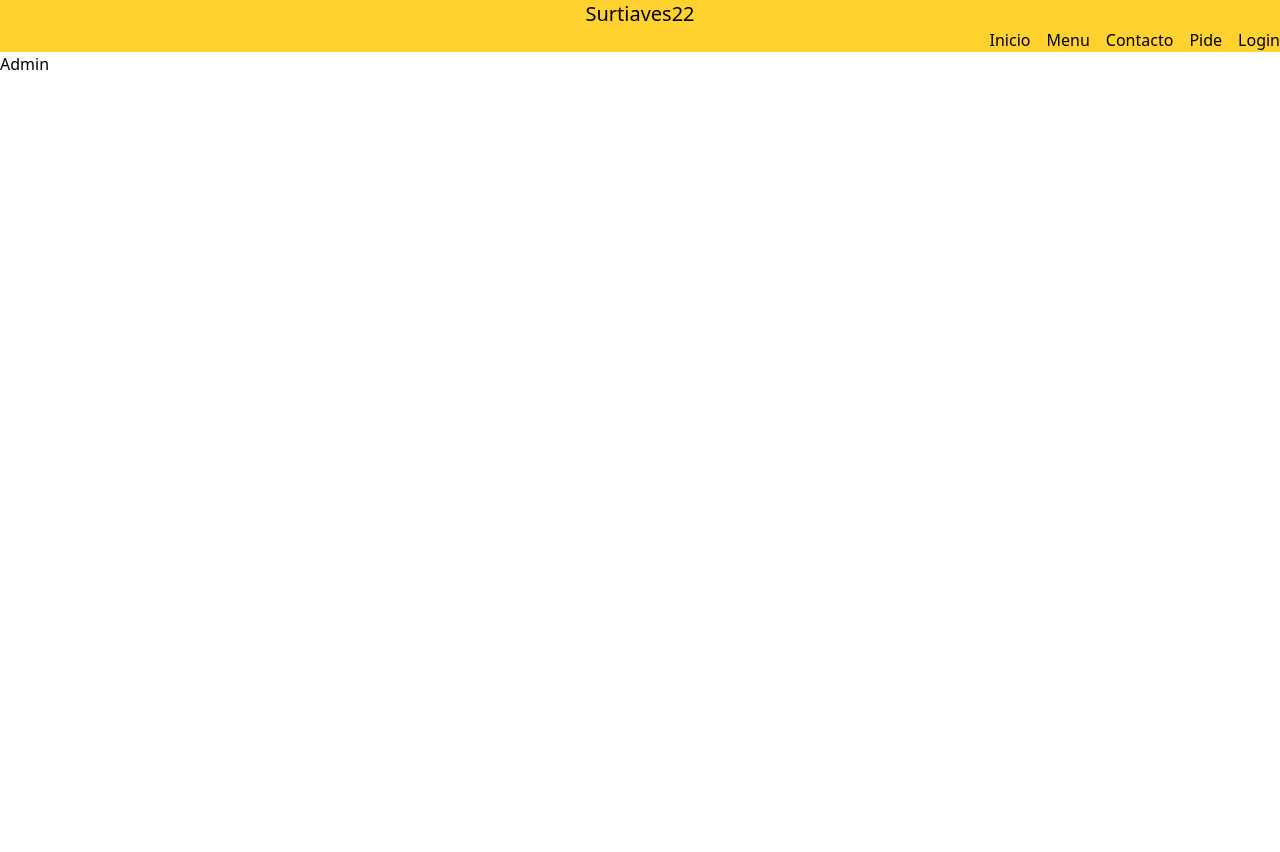
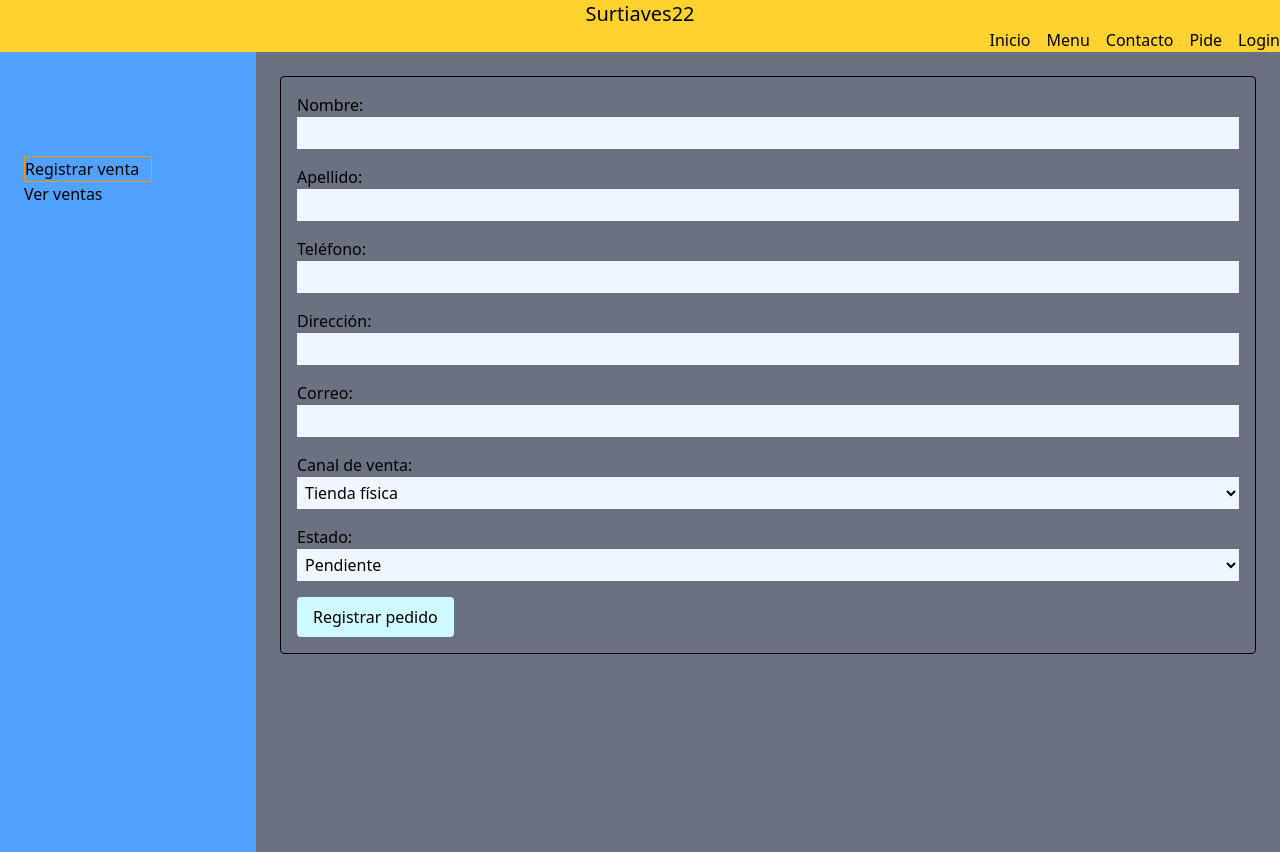
Before and after one commit to DrakoMiau/surtiaves22, a React (Vite) app: page /admin in a window 1280 px wide. Before the commit the page ends 800 px from the top, so only its background shows below. Built offline with nearby package versions, Linux system fonts and the light colour scheme.

Commit message:
caja funcionando 100%

```diff
--- a/src/Admin.jsx
+++ b/src/Admin.jsx
@@ -1,7 +1,30 @@
-function Admin(){
-  return(
-  <>
-      Admin
+import Registrar from "./components/ventas/Modificar";
+import Modificar from "./components/ventas/Registrar";
+import { useState } from "react";
+
+function Admin() {
+  const [vista, setVista] = useState("ver");
+  return (
+    <>
+      <div className="flex h-screen">
+        <nav className="w-64 bg-blue-400 p-6">
+          <ul className="bg-blue-400 p-20 flex flex-col justify-items-start pl-0">
+            <li
+              className="border-amber-500 border-solid border-1"
+              onClick={() => setVista("registrar")}
+            >
+              Registrar venta
+            </li>
+            <li onClick={() => setVista("ver")}>Ver ventas</li>
+          </ul>
+        </nav>
+        <section className="flex-1 p-6 bg-gray-500">
+          {/*Aqui se tiene que mostrar el historico de ventas o el formulario de creacion de facturas*/}
+          {/*Recordar poner como estado inicial el nombre del cajer@ y su bienvenida*/}
+          {vista === "registrar" && <Registrar />}
+          {vista === "ver" && <Modificar />}
+        </section>
+      </div>
     </>
   );
 }
--- a/src/components/ventas/Modificar.jsx
+++ b/src/components/ventas/Modificar.jsx
@@ -1,4 +1,3 @@
-
 import { useState, useEffect } from 'react';
 
 function Modificar() {
--- a/src/components/ventas/Registrar.jsx
+++ b/src/components/ventas/Registrar.jsx
@@ -1,49 +1,152 @@
+
 import { useState } from "react";
 
 function Registrar() {
-  const [nombre, setNombre] = useState(""); // guardamos el nombre
-  const [fecha, setFecha] = useState("");
-  const [valor, setValor] = useState();
+  const [nombre, setNombre] = useState("");
+  const [apellido, setApellido] = useState("");
+  const [telefono, setTelefono] = useState("");
+  const [direccion, setDireccion] = useState("");
+  const [correo, setCorreo] = useState("");
+
+  const [estado, setEstado] = useState("Pendiente");
+  const [canalVenta, setCanalVenta] = useState(1);
+
+  const canales = [
+    { id_canal: 1, nombre: "Tienda física" },
+    { id_canal: 2, nombre: "Página web" },
+    { id_canal: 3, nombre: "Llamada telefónica" },
+  ];
 
   const handleSubmit = async (e) => {
-    e.preventDefault(); // es para evitar el comportamiento por default del navegador, asi no recarga la pagina cuando se ejecuta el submit
+    e.preventDefault();
 
     try {
-      const res = await fetch("http://localhost:3001/clientes", {
+      // Crear cliente
+      const clienteRes = await fetch("http://localhost:3001/clientes", {
         method: "POST",
-        headers: {
-          "Content-Type": "application/json",
-        },
-        body: JSON.stringify({ nombre }),
+        headers: { "Content-Type": "application/json" },
+        body: JSON.stringify({
+          nombre,
+          apellido: apellido || null,
+          telefono: telefono || null,
+          direccion: direccion || null,
+          correo: correo || null,
+        }),
+      });
+      const clienteData = await clienteRes.json();
+      const clienteId = clienteData.id;
+
+      // Crear pedido
+      const pedidoRes = await fetch("http://localhost:3001/pedidos", {
+        method: "POST",
+        headers: { "Content-Type": "application/json" },
+        body: JSON.stringify({
+          cliente_id: clienteId,
+          canal_venta_id: canalVenta,
+          estado,
+        }),
       });
 
-      const data = await res.json();
-      console.log("Cliente creado:", data);
+      const pedidoData = await pedidoRes.json();
+      console.log("Pedido creado:", pedidoData);
 
-      setNombre(""); //
+      // Limpiar formulario
+      setNombre("");
+      setApellido("");
+      setTelefono("");
+      setDireccion("");
+      setCorreo("");
+      setEstado("Pendiente");
+      setCanalVenta(1);
     } catch (error) {
-      console.error("Error al crear cliente:", error);
+      console.error("Error al registrar pedido:", error);
     }
   };
 
   return (
-    <>
-      <form onSubmit={handleSubmit}>
-        <label htmlFor="nombreCliente">Nombre del cliente:</label>
+    <form onSubmit={handleSubmit} className="space-y-4 p-4 border rounded">
+      <div>
+        <label>Nombre:</label>
         <input
           type="text"
-          id="nombreCliente"
-          className="bg-blue-50"
+          className="bg-blue-50 w-full p-1"
           value={nombre}
           onChange={(e) => setNombre(e.target.value)}
+          required
         />
-        <label htmlFor="fecha">Fecha</label>
-        <input type="date" id="fecha" className="bg-blue-50" value={fecha} />
-        <label htmlFor="">Valor</label>
-        <input type="number" id="nombreProducto" className="bg-blue-50" value={valor} />
-        <input type="submit" value="Crear" className="m-1.5 bg-cyan-100" />
-      </form>
-    </>
+      </div>
+      <div>
+        <label>Apellido:</label>
+        <input
+          type="text"
+          className="bg-blue-50 w-full p-1"
+          value={apellido}
+          onChange={(e) => setApellido(e.target.value)}
+        />
+      </div>
+      <div>
+        <label>Teléfono:</label>
+        <input
+          type="tel"
+          className="bg-blue-50 w-full p-1"
+          value={telefono}
+          onChange={(e) => setTelefono(e.target.value)}
+        />
+      </div>
+      <div>
+        <label>Dirección:</label>
+        <input
+          type="text"
+          className="bg-blue-50 w-full p-1"
+          value={direccion}
+          onChange={(e) => setDireccion(e.target.value)}
+        />
+      </div>
+      <div>
+        <label>Correo:</label>
+        <input
+          type="email"
+          className="bg-blue-50 w-full p-1"
+          value={correo}
+          onChange={(e) => setCorreo(e.target.value)}
+        />
+      </div>
+      <div>
+        <label>Canal de venta:</label>
+        <select
+          className="bg-blue-50 w-full p-1"
+          value={canalVenta}
+          onChange={(e) => setCanalVenta(parseInt(e.target.value))}
+          required
+        >
+          {canales.map((canal) => (
+            <option key={canal.id_canal} value={canal.id_canal}>
+              {canal.nombre}
+            </option>
+          ))}
+        </select>
+      </div>
+      <div>
+        <label>Estado:</label>
+        <select
+          className="bg-blue-50 w-full p-1"
+          value={estado}
+          onChange={(e) => setEstado(e.target.value)}
+          required
+        >
+          <option value="Pendiente">Pendiente</option>
+          <option value="En proceso">En proceso</option>
+          <option value="Entregado">Entregado</option>
+          <option value="Cancelado">Cancelado</option>
+        </select>
+      </div>
+      <button
+        type="submit"
+        className="bg-cyan-100 py-2 px-4 rounded hover:bg-cyan-200"
+      >
+        Registrar pedido
+      </button>
+    </form>
   );
 }
 
```
Also changed, not shown: 1 other file (tests, documents, lock files or other folders).
